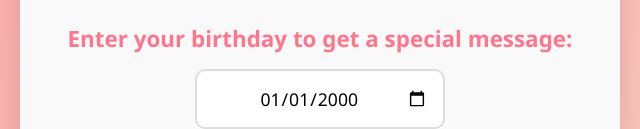
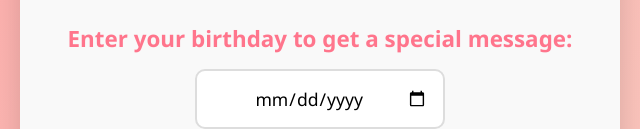
Before and after one commit to DenitechCodes/esther, a plain HTML site: page index.html in a window 1280 px wide. Shown: the part 673-802 px from the top of the page, 320-960 px from the left. Drawn offline with Linux system fonts and the light colour scheme.

Commit message:
Update index.html

```diff
--- a/index.html
+++ b/index.html
@@ -300,7 +300,7 @@
 
         <div class="input-section">
             <h3>Enter your birthday to get a special message:</h3>
-            <input type="date" id="birthday" min="1970-01-01" max="2025-12-31" value="2000-01-01">
+            <input type="date" id="birthday" min="1990-01-01" max="2010-12-31" >
             <button onclick="showResponse()">
                 <i class="fas fa-birthday-cake"></i> click here to see the Special Message
             </button>
```
